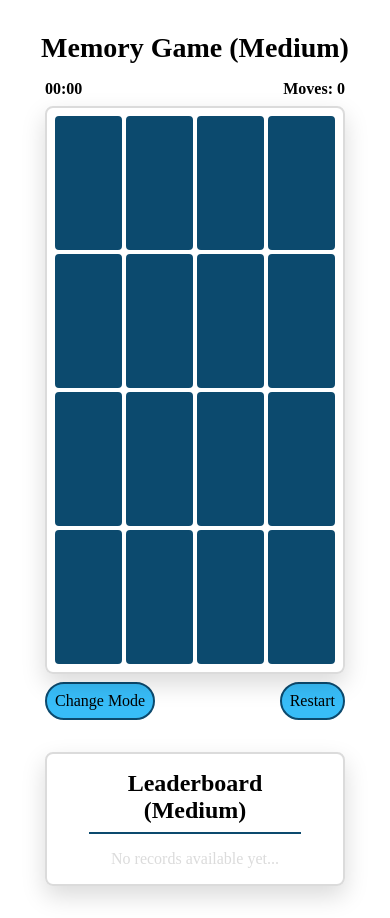
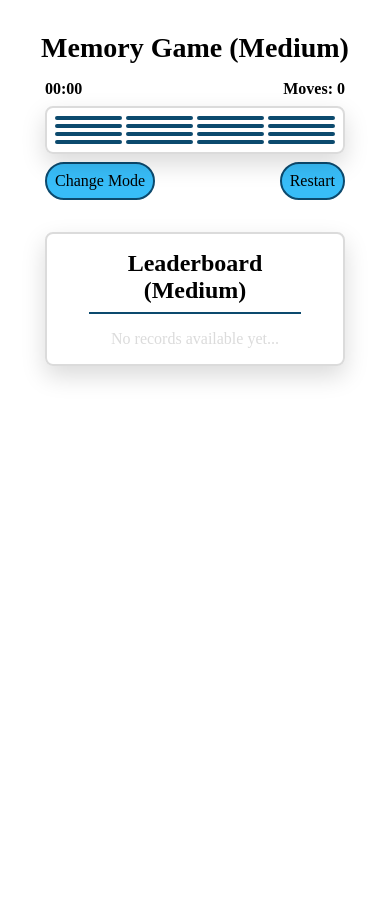
Before and after one commit to Yaosquared/memory-game, a React (Vite) app: page / in a window 390 px wide. After the commit the page ends 844 px from the top, so only its background shows below. Built offline with nearby package versions, Linux system fonts and the light colour scheme.

Commit message:
fix: removed aspect-ratio for responsive cards on larger screens

```diff
--- a/src/styles/cards.scss
+++ b/src/styles/cards.scss
@@ -18,7 +18,6 @@ $white: #ffffff;
     width: 100%;
     height: 100%;
     position: relative;
-    aspect-ratio: 1/2;
     border: 2px solid $darkBlue;
     background-color: $lightblue;
     display: flex;
```
